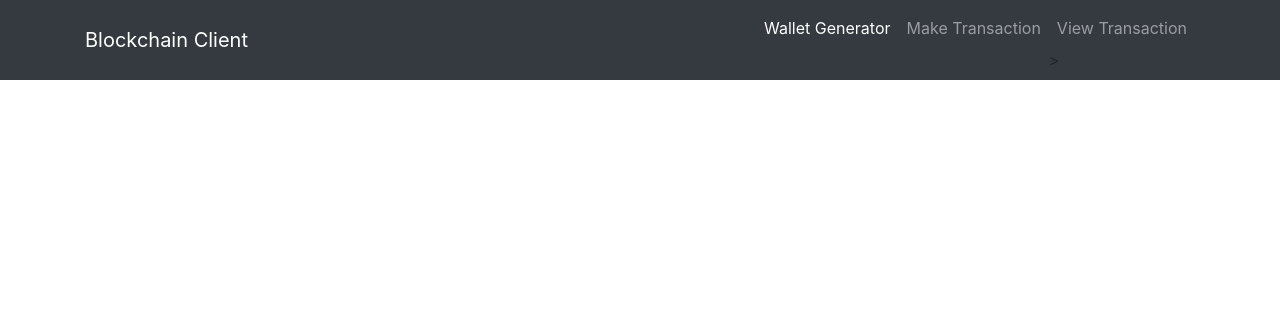
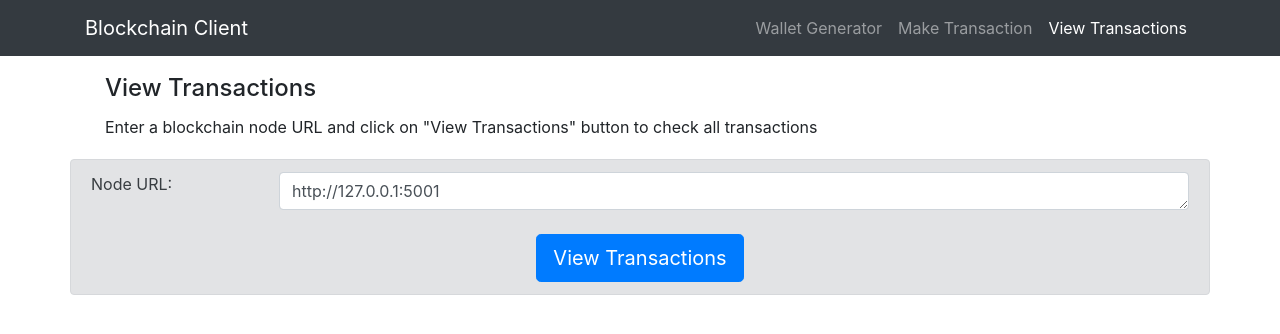
Before and after one commit to SheaCooke/Python_Blockchain_Project, a Flask app: template Block_Chain_Project/blockchain_client/templates/view_transactions.html in a window 1280 px wide. Shown: the top 334 px of the page. Run offline with Flask 2, Linux system fonts and the light colour scheme; the template is opened without the code that fills it, so the values that code supplies are empty; some libraries are stand-ins or nearby versions.

Commit message:
finished functionality to link nodes together

```diff
--- a/Block_Chain_Project/blockchain/blockchain.py
+++ b/Block_Chain_Project/blockchain/blockchain.py
@@ -10,6 +10,8 @@ from Crypto.Hash import SHA
 from uuid import uuid4
 import json
 import hashlib
+import requests
+from urllib.parse import urlparse
 
 
 MINING_SENDER = "The Blockchain"
@@ -21,7 +23,20 @@ class Blockchain:
         self.transactions = []
         self.node_id = str(uuid4()).replace('-','')
         self.chain = []
+        self.nodes = set()
         self.create_block(0, '00') #create genesis block
+
+
+    def register_node(self, node_url):
+        parsed_url = urlparse(node_url)
+        if parsed_url.netloc: #check network location part
+            self.nodes.add(parsed_url.netloc)
+        elif parsed_url.path:
+            self.nodes.add(parsed_url.path)
+        else:
+            raise ValueError('Invalid URL')
+
+
 
     def create_block(self, nonce, previous_hash): # add block of transactions to block chain
         block = {
@@ -75,6 +90,60 @@ class Blockchain:
         h.update(block_string)
         return h.hexdigest()
 
+    def resolve_conflicts(self):
+
+        neighbours = self.nodes
+        new_chain = None
+
+        max_length = len(self.chain) # used to measure against other chains stored in the different nodes
+
+        for node in neighbours: #iterate through all other nodes
+            response = requests.get('http://' + node + '/chain')
+            if response.status_code == 200: #if succesful
+                length = response.json()['length']#get json from response
+                chain = response.json()['chain']
+
+                if length > max_length and self.valid_chain(chain): #compare length of the chain stored in the current node to the one that is currently being iterated over, and makes sure it is valid
+                    #overrite your chain with the longer one
+                    max_length = length
+                    new_chain = chain
+
+        if new_chain: # make sure new_chain is no longer null
+            self.chain = new_chain
+            return True
+
+        return False
+
+
+
+
+
+    def valid_chain(self, chain):
+        #start at block 2, first block will always be the genesis block and the previous hash will always be all 0s
+        # genesis block + first block, len = 2
+        last_block = chain[0]
+        current_index = 1 #starting at the 2nd block (first after genesis)
+
+        while current_index < len(chain): #iterate over blocks in the chain
+            block = chain[current_index]
+
+            if block['previous_hash'] != self.hash(last_block):#make sure hash has correct previous hash value
+                return False
+
+            transactions = block['transactions'] [:-1] #get all transactions on block chain except for the last one, the last block will be the reward transaction and does not need to be validated
+            transaction_element = ['sender_public_key', 'recipient_public_key', 'amount']
+            transactions = [OrderedDict((k, transaction[k]) for k in transaction_element) for transaction in transactions]
+            if not self.valid_proof(transactions, block['previous_hash'], block['nonce'], MINNING_DIFFICULTY): #validate nonce in block
+                return False
+
+            last_block = block
+            current_index += 1
+
+        return True
+
+
+
+
 
     def submit_transaction(self, sender_public_key, recipient_public_key, signature, amount):
 
@@ -118,6 +187,11 @@ CORS(app)
 @app.route('/') #same idea as a route in ASP.NET
 def index():
     return render_template('./index.html') #to translate to ASP.NET, this is a controller that renders a view called index.html
+
+
+@app.route('/configure')
+def configure():
+    return render_template('./configure.html')
 
 
 @app.route('/transactions/get')
@@ -188,8 +262,49 @@ def new_transaction():
 
 
 
+@app.route('/nodes/get')
+def get_nodes():
+    nodes = list(blockchain.nodes) #get list of all nodes from the set
+    response = {'nodes': nodes}
+    return jsonify(response), 200
 
 
+@app.route('/nodes/resolve', methods=['GET'])
+def consensus():
+    replaced = blockchain.resolve_conflicts()
+
+    if replaced:
+        response = {
+            'message': 'Our chain was replaced',
+            'new_chain': blockchain.chain
+        }
+    else:
+        response = {
+            'message': 'Our chain is authoritative',
+            'chain': blockchain.chain
+        }
+    return jsonify(response), 200
+
+
+
+@app.route('/nodes/register', methods=['POST'])
+def register_node(): #go through UI to register list of nodes
+    values = request.form #get values from html form that was submited to this route
+    nodes = values.get('nodes').replace(' ', '').split(',')#based on expected values, stores IPs and port numbers
+
+    if nodes is None:
+        return 'Error: Bad Request. Please supply a valid node list.', 400 #400 = bad request
+
+    for node in nodes:# add node to block chain
+        blockchain.register_node(node)
+
+    response = {
+
+        'message': 'Nodes have been added',
+        'total_nodes': [node for node in blockchain.nodes]
+    }
+
+    return jsonify(response), 200 #return response to user on the UI
 
 
 
--- a/Block_Chain_Project/blockchain_client/templates/view_transactions.html
+++ b/Block_Chain_Project/blockchain_client/templates/view_transactions.html
@@ -11,6 +11,7 @@
     <link rel="stylesheet" href="/static/vendor/DataTables/css/datatables.min.css">
     <link rel="stylesheet" href="/static/vendor/font-awesome/font-awesome.min.css">
     <link rel="stylesheet" href="/static/css/custom.css">
+
 </head>
 <body>
 
@@ -18,30 +19,62 @@
         <div class="container">
             <a href="#" class="navbar-brand">Blockchain Client</a>
 
-        <div class="collapse navbar-collapse" >
+            <div class="collapse navbar-collapse">
                 <ul class="navbar-nav ml-auto">
-
-                <li class="nav-item active">
+                    <li class="nav-item">
                         <a href="/" class="nav-link">Wallet Generator</a>
                     </li>
-
-                <li class="nav-item">
+                    <li class="nav-item ">
                         <a href="/make/transaction" class="nav-link">Make Transaction</a>
                     </li>
-
-                <li class="nav-item">
-                    <a href="/view/transactions" class="nav-link">View Transaction</a>>
+                    <li class="nav-item active">
+                        <a href="/view/transactions" class="nav-link">View Transactions</a>
                     </li>
-
                 </ul>
-
             </div>
-
         </div>
     </nav>
 
 
+     <!-- Blockchain Node URL Selector -->
+    <div class="container">
+      <div class="row">
+        <div class="col-lg-12">
 
+          <div class="card-body">
+            <h4 class="card-title">View Transactions</h4>
+            <p class="card-text">Enter a blockchain node URL and click on "View Transactions" button to check all transactions</p>
+          </div>
+
+        </div>
+      </div>
+    </div>
+
+    <div class="container alert alert-secondary">
+
+        <div class="row">
+          <label class="col-sm-2">Node URL:</label>
+          <div class="col-sm-10">
+            <textarea id="node_url" rows="1" class="form-control">http://127.0.0.1:5001</textarea>
+          </div>
+        </div>
+
+        <br>
+
+        <div class="row">
+          <div class="col-lg-12 text-center">
+            <input type="button" id="view_transactions" class="btn btn-primary btn-lg" value="View Transactions">
+          </div>
+        </div>
+
+    </div>
+
+    <br>
+    <!-- Blockchain Transactions Table -->
+    <div class="container">
+      <table id="transactions_table" class="table table-striped table-bordered" cellspacing="0" width="100%">
+      </table>
+    </div>
 
     <script src="/static/vendor/jquery/jquery.min.js"></script>
     <script src="/static/vendor/bootstrap/js/bootstrap.bundle.min.js"></script>
@@ -49,23 +82,62 @@
     <script src="/static/vendor/DataTables/js/ellipsis.js"></script>
 
     <script>
+        $(function() {
 
-    $(function() {
-        $('input').click(function() {
+            $('#view_transactions').click(function(){
+
               $.ajax({
-                url: '/wallet/new',
+                url: document.getElementById("node_url").value + "/chain",
                 type: 'GET',
-                success: function(response) {
-                    document.getElementById("public_key").innerHTML = response['public_key'];
-                    document.getElementById("private_key").innerHTML = response['private_key'];
-                    document.getElementById("warning").style.display = "block";
+                success: function(response){
+
+                  console.log(response);
+                  //Generate Transactions Table
+                  var transactions = [];
+                  count = 1;
+
+                  for (i = 1; i < response.length; i++) {
+                    for (j = 0; j < response["chain"][i]["transactions"].length; j++) {
+
+                      //format date
+                      var options = {  year: "numeric", month: "short",  day: "numeric", hour: "2-digit", minute: "2-digit", second: "2-digit"  };
+                      var date = new Date(response["chain"][i]["timestamp"] * 1000);
+                      var formattedDateTime = date.toLocaleTimeString("en-us", options);
+
+                      transaction = [count,
+                                    response["chain"][i]["transactions"][j]["recipient_public_key"],
+                                    response["chain"][i]["transactions"][j]["sender_public_key"],
+                                    response["chain"][i]["transactions"][j]["amount"],
+                                    formattedDateTime,
+                                    response["chain"][i]["block_number"]];
+                      transactions.push(transaction);
+
+                      count += 1;
+                    };
+                  };
+
+                  // Restrict a column to 10 characters, do split words
+                    $('#transactions_table').dataTable( {
+                      data: transactions,
+                      columns: [{ title: "#" },
+                                { title: "Recipient Public Key"},
+                                { title: "Sender Public Key"},
+                                { title: "Amount"},
+                                { title: "Timestamp"},
+                                { title: "Block"}],
+                      columnDefs: [ {targets: [1,2,3,4,5], render: $.fn.dataTable.render.ellipsis( 25 )}]
+                    } );
+
                 },
-                error: function(error) {
+                error: function(error){
                   console.log(error);
                 }
               });
             });
+
         });
+
     </script>
+
 </body>
 </html>
```
Also changed, not shown: Block_Chain_Project/blockchain/templates/configure.html (added, +128 -0 lines), Block_Chain_Project/blockchain/templates/index.html (+17 -1 lines), 1 other file. Lines whose indentation alone changed are shown as unchanged.
